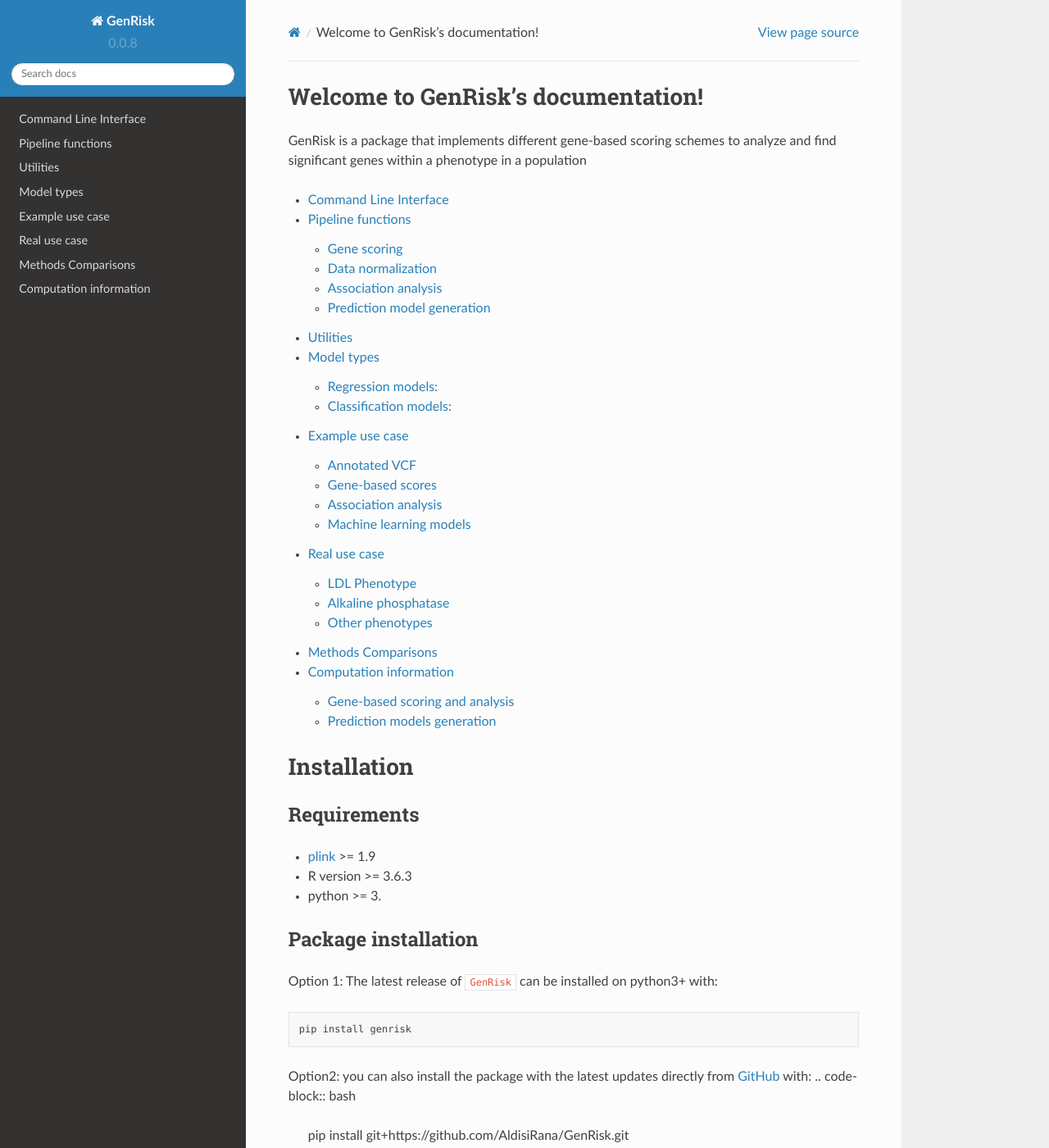
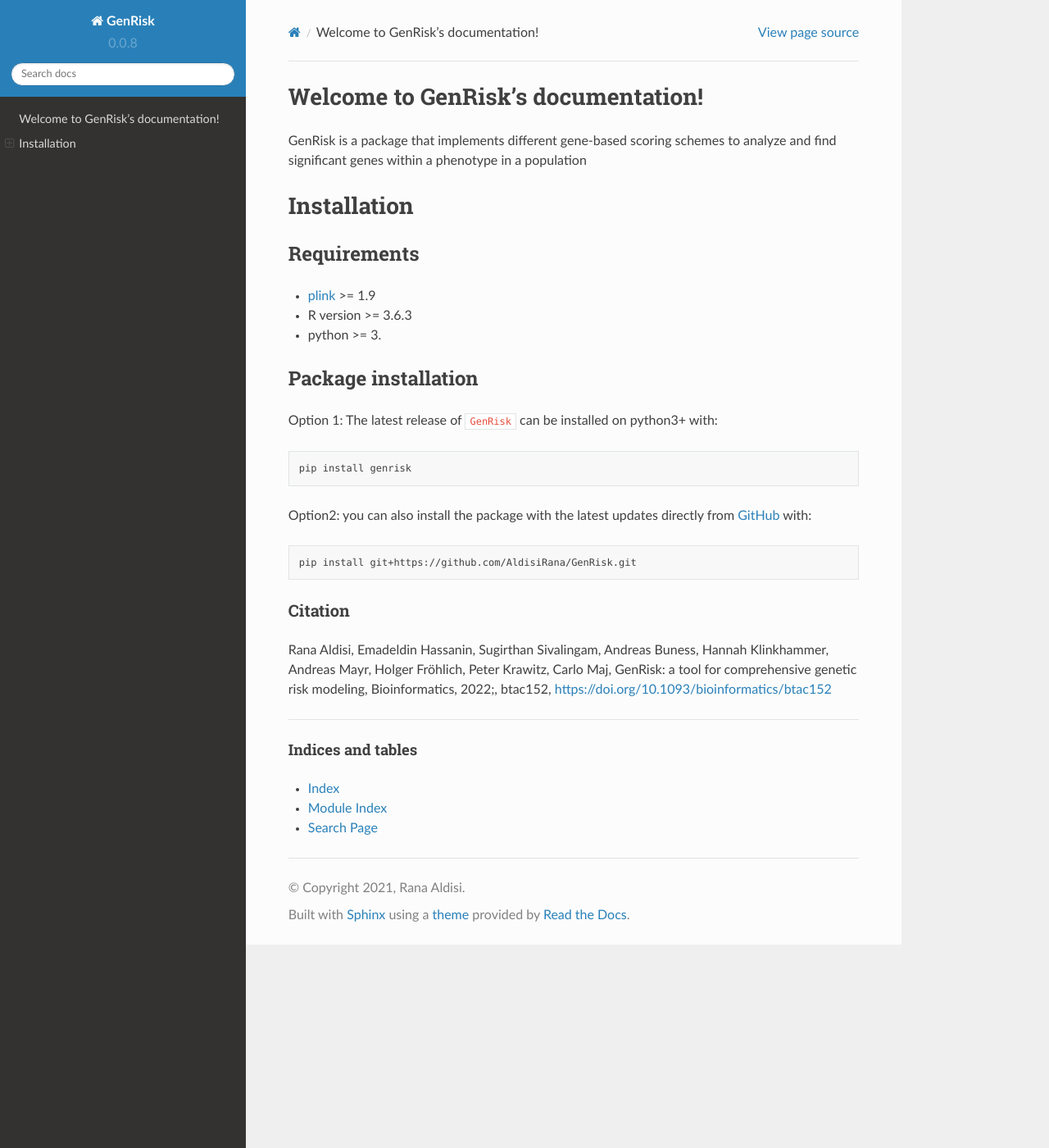
Before and after one commit to AldisiRana/GenRisk, a Sphinx documentation site: the page built from docs/source/index.rst, in a window 1280 px wide and 1400 px high. Shown: the whole window at 82% size. Built offline with Sphinx 7.4.7 and the Read the Docs theme 2.0.0, drawn with Linux system fonts in a browser that asks for light colours.

Commit message:
update documentation

```diff
--- a/docs/source/biomarkers/alanine_aminotransferase.rst
+++ b/docs/source/biomarkers/alanine_aminotransferase.rst
@@ -45,7 +45,6 @@ The QQ-plot:
 ------------
 .. image:: ../../association_results/linear_assoc_alanine_aminotransferase_cov_filtered_qqplot.png
     :width: 400
-
     :align: center
 
 The Manhattan plot:
--- a/docs/source/cli.rst
+++ b/docs/source/cli.rst
@@ -1,3 +1,4 @@
+
 .. _cli:
 
 Command Line Interface
--- a/docs/source/index.rst
+++ b/docs/source/index.rst
@@ -1,3 +1,4 @@
+
 .. genrisk documentation master file, created by
     sphinx-quickstart on Wed May 12 10:33:11 2021.
     You can adapt this file completely to your liking, but it should at least
@@ -8,20 +9,6 @@ Welcome to GenRisk's documentation!
 
 GenRisk is a package that implements different gene-based scoring schemes to analyze and find significant genes
 within a phenotype in a population
-
-
-.. toctree::
-   :maxdepth: 2
-
-   cli
-   pipeline
-   utils
-   model_types
-   use_example
-   real_cases
-   methods_comparison
-   computation
-
 
 Installation
 ##############
@@ -41,9 +28,15 @@ Option 1: The latest release of ``GenRisk`` can be installed on python3+ with:
     pip install genrisk
 
 Option2: you can also install the package with the latest updates directly from `GitHub <https://github.com/AldisiRana/GenRisk>`_ with:
+
 .. code-block:: bash
 
     pip install git+https://github.com/AldisiRana/GenRisk.git
+
+
+Citation
+---------
+Rana Aldisi, Emadeldin Hassanin, Sugirthan Sivalingam, Andreas Buness, Hannah Klinkhammer, Andreas Mayr, Holger Fröhlich, Peter Krawitz, Carlo Maj, GenRisk: a tool for comprehensive genetic risk modeling, Bioinformatics, 2022;, btac152, https://doi.org/10.1093/bioinformatics/btac152
 
 ###############################
 
```
Also changed, not shown: docs/source/biomarkers/albumin.rst (+33 -34 lines), docs/source/biomarkers/alkaline_phosphatase.rst (added, +53 -0 lines), docs/association_results/linear_assoc_alkaline_phosphatase_cov_filtered_manhattan.png (added), 2 other files.
